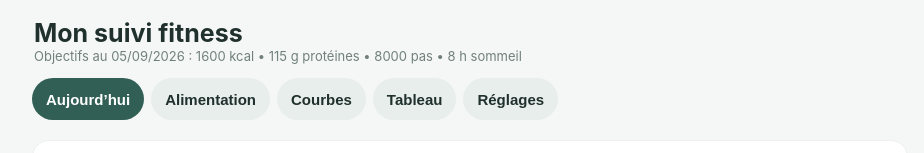
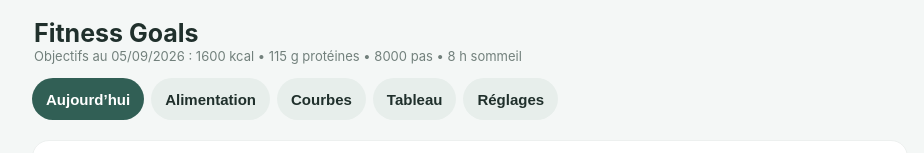
Before and after one commit to samirachkar-glitch/monprojetfitness, a website: page index.html in a window 1280 px wide. Shown: the top 153 px of the page, without its empty margins (170-1094 px from the left). Drawn offline with Linux system fonts and the light colour scheme.

Commit message:
Update index.html

```diff
--- a/index.html
+++ b/index.html
@@ -5,7 +5,7 @@
 <meta name="viewport" content="width=device-width,initial-scale=1,viewport-fit=cover">
 <meta name="theme-color" content="#315f55">
 <link rel="manifest" href="manifest.json">
-<title>Suivi Fitness Complet</title>
+<title>Fitness Goals</title>
 <style>
 :root{--bg:#f4f7f6;--card:#fff;--ink:#20302c;--muted:#72807c;--accent:#315f55;--soft:#dceae5;--line:#dbe2df;--good:#dff1e9;--warn:#fff2cf;--bad:#f6dddd}
 *{box-sizing:border-box}
@@ -42,7 +42,7 @@ canvas{width:100%;height:220px;border-radius:12px;background:#fff}
 <body>
 <div class="wrap">
 <button id="installBtn" class="primary install">Installer l’application</button>
-<header><h1>Mon suivi fitness</h1><div id="goalSummary" class="muted">Objectifs personnalisables selon la période</div></header>
+<header><h1>Fitness Goals</h1><div id="goalSummary" class="muted">Objectifs personnalisables selon la période</div></header>
 
 <nav class="tabs">
 <button class="tab active" data-page="today">Aujourd’hui</button>
```
